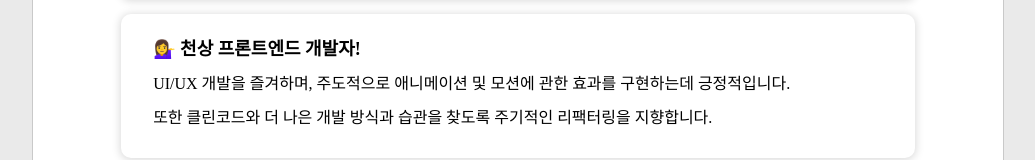
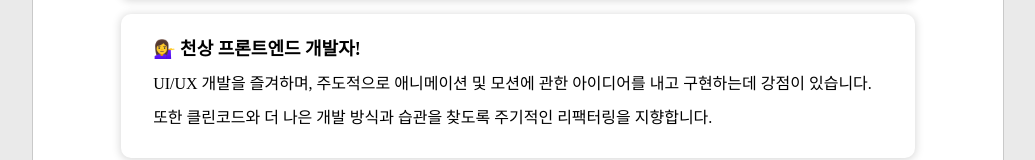
Before and after one commit to seohyunsim/seohyunsim-portfolio, a React (Create React App) app: page / in a window 1280 px wide. Shown: the part 434-594 px from the top of the page, without its empty margins (122-1157 px from the left). Built offline with nearby package versions, Linux system fonts and the light colour scheme; a web font is replaced by a local one.

Commit message:
디테일 수정2

```diff
--- a/src/App.tsx
+++ b/src/App.tsx
@@ -119,7 +119,7 @@ function App() {
             <div className="des">
               <span>
                 UI/UX 개발을 즐겨하며, 주도적으로 애니메이션 및 모션에 관한
-                효과를 구현하는데 긍정적입니다.
+                아이디어를 내고 구현하는데 강점이 있습니다.
               </span>
               <span>
                 또한 클린코드와 더 나은 개발 방식과 습관을 찾도록 주기적인
```
